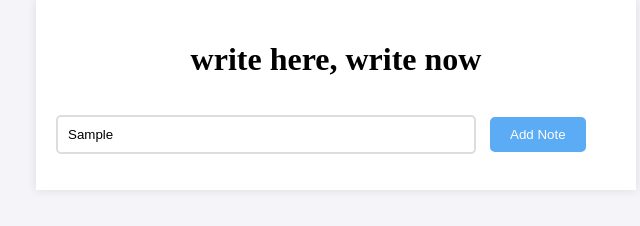
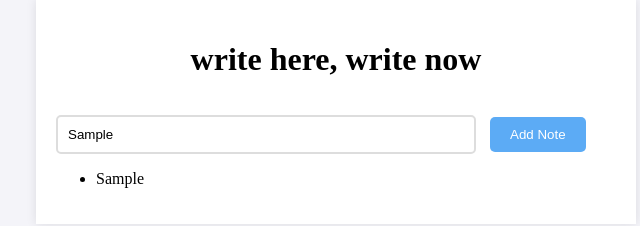
Before and after one commit to neutrino-ashutosh/TODO-List, a plain HTML site: page index.html in a window 1280 px wide. Both pictures are taken after typing "Sample" into the empty fields and a click on the button "Add Note". Shown: the whole page, without its empty margins (304-944 px from the left). Drawn offline with Linux system fonts and the light colour scheme.

Commit message:
created functionality to display added todos as list on page but cannot be retained after refreshing

```diff
--- a/index.html
+++ b/index.html
@@ -10,11 +10,12 @@
 
   <div class="container">
     <h1> write here, write now </h1>
+
     <input type="text"  id="todoInput" placeholder="pen down your mind here">
     <button id="addTodo">Add Note</button>
-    <ul id="taskList">
 
-    </ul>
+    <ul id="todoList"> </ul>
+
   </div>
 
   <script src="script.js"></script>
--- a/script.js
+++ b/script.js
@@ -2,12 +2,6 @@ function loadTodos(){
   const todos = JSON.parse(localStorage.getItem("todos")) || {"todoList" : []};
   return todos;
 }
-
-const todoInput = document.getElementById("todoInput");
-todoInput.addEventListener("change", (event)=>{
-  const todoText = event.target.value;
-  event.target.value = todoText.trim();
-});
 
 function addTodoToLocalStorage(todoText){
   const todos = loadTodos();
@@ -15,6 +9,15 @@ function addTodoToLocalStorage(todoText){
   localStorage.setItem("todos", JSON.stringify(todos));
 }
 
+function appendTodoInHtml(todoText){
+  const todoList = document.getElementById("todoList");
+  const todo = document.createElement("li");
+  todo.textContent = todoText;
+  todoList.appendChild(todo);
+}
+
+document.addEventListener("DOMContentLoaded",()=>{
+  const todoInput = document.getElementById("todoInput");
   const submitButton = document.getElementById("addTodo");
   submitButton.addEventListener("click", (event)=>{
     const todoText = todoInput.value;
@@ -22,5 +25,12 @@ submitButton.addEventListener("click", (event)=>{
       alert("please enter something , it can not be empty");
     } else {
       addTodoToLocalStorage(todoText);
+      appendTodoInHtml(todoText);
     }
   })
+
+  todoInput.addEventListener("change", (event)=>{
+    const todoText = event.target.value;
+    event.target.value = todoText.trim();
+  });
+})
```
Lines whose indentation alone changed are shown as unchanged.
